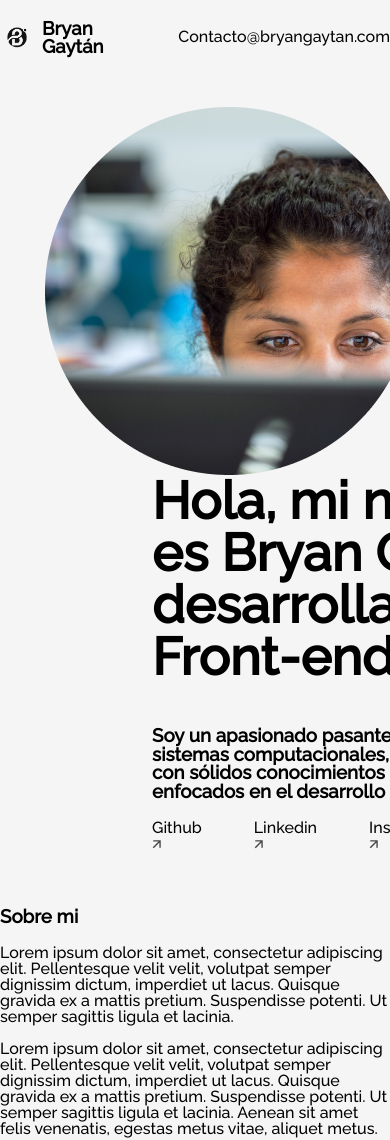
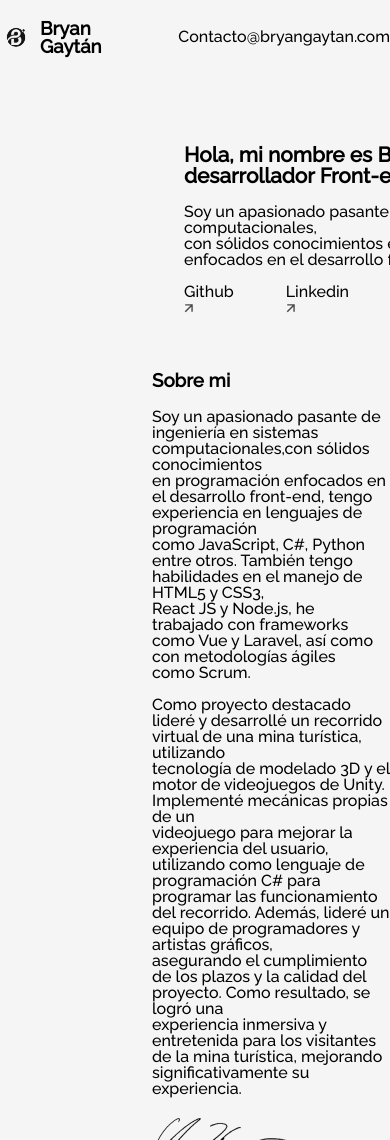
Before and after one commit to bryangaytan20/Challenge-Front-End2-portafolio, a plain HTML site: page challenge-one-portafolio-latam-repositorio-base/index.html in a window 390 px wide. Shown: the top 1140 px of the page. Drawn offline with Linux system fonts and the light colour scheme.

Commit message:
Se agrego la section "Sobre mi"
Se agrego información en la sección de sobre mi, además se agregaron los enlaces de las redes sociales.

```diff
--- a/challenge-one-portafolio-latam-repositorio-base/index.html
+++ b/challenge-one-portafolio-latam-repositorio-base/index.html
@@ -41,10 +41,10 @@
                 <h3 class="title__subsection">Soy un apasionado pasante de ingeniería en sistemas computacionales, <br> con sólidos conocimientos en programación enfocados en el desarrollo front-end.</h3>
                 <ul class="title__network">
                      <!-- Pon los enlaces de tus redes sociales favoritas -->
-                    <li class="title__network__item"><a href="">Github <img src="assets\arrow.png"> </a></li>
-                    <li class="title__network__item"><a href="">Linkedin <img src="assets\arrow.png"></a></li>
-                    <li class="title__network__item"><a href="">Instagram <img src="assets\arrow.png"></a></li>
-                    <li class="title__network__item"><a href="">Currículo <img src="assets\arrow.png"></a></li>
+                    <li class="title__network__item"><a href="https://github.com/bryangaytan20">Github <img src="assets\arrow.png" target="_blank" rel="noopener noreferrer"> </a></li>
+                    <li class="title__network__item"><a href="https://www.linkedin.com/in/bryangaytan/" target="_blank" rel="noopener noreferrer">Linkedin <img src="assets\arrow.png"></a></li>
+                    <li class="title__network__item"><a href="https://www.instagram.com/bryan.morrisonm/" target="_blank" rel="noopener noreferrer">Instagram <img src="assets\arrow.png"></a></li>
+                    <li class="title__network__item"><a href="" target="_blank" rel="noopener noreferrer">Currículo <img src="assets\arrow.png"></a></li>
                 </ul>
             </div>
         </div>
@@ -54,8 +54,8 @@
     <section class="about" id="sobre-mi">
         <div class="about__container">
             <h3 class="about__title">Sobre mi</h3>
-            <p class="about__paragraph">Lorem ipsum dolor sit amet, consectetur adipiscing elit. Pellentesque velit velit, volutpat semper dignissim dictum, imperdiet ut lacus. Quisque gravida ex a mattis pretium. Suspendisse potenti. Ut semper sagittis ligula et lacinia.  </p>
-            <p class="about__paragraph">Lorem ipsum dolor sit amet, consectetur adipiscing elit. Pellentesque velit velit, volutpat semper dignissim dictum, imperdiet ut lacus. Quisque gravida ex a mattis pretium. Suspendisse potenti. Ut semper sagittis ligula et lacinia. Aenean sit amet felis venenatis, egestas metus vitae, aliquet metus.</p>
+            <p class="about__paragraph">Soy un apasionado pasante de ingeniería en sistemas computacionales,con sólidos conocimientos <br> en programación enfocados en el desarrollo front-end, tengo experiencia en lenguajes de programación <br> como JavaScript, C#, Python entre otros. También tengo habilidades en el manejo de HTML5 y CSS3, <br> React JS y Node.js, he trabajado con frameworks como Vue y Laravel, así como con metodologías ágiles <br> como Scrum.</p>
+            <p class="about__paragraph">Como proyecto destacado lideré y desarrollé un recorrido virtual de una mina turística, utilizando <br> tecnología de modelado 3D y el motor de videojuegos de Unity. Implementé mecánicas propias de un <br> videojuego para mejorar la experiencia del usuario, utilizando como lenguaje de programación C# para <br> programar las funcionamiento del recorrido. Además, lideré un equipo de programadores y artistas gráficos, <br> asegurando el cumplimiento de los plazos y la calidad del proyecto. Como resultado, se logró una <br> experiencia inmersiva y entretenida para los visitantes de la mina turística, mejorando significativamente su <br> experiencia.</p>
             <!-- Si quieres, pon tú firma acá! -->
             <img src="assets\signature.png">
         </div>
--- a/challenge-one-portafolio-latam-repositorio-base/style.css
+++ b/challenge-one-portafolio-latam-repositorio-base/style.css
@@ -52,17 +52,17 @@ section.menu{
 .menu__header{
     display: flex;
     align-items: center;
-    gap: 8px;
+    gap: 0.5rem;
 }
 
 .menu__header img{
-    width: 34px;
-    height: 34px;
+    width: 2rem;
+    height: 2rem;
 }
 
 .menu__list{
     display: flex;
-    gap: 32px;
+    gap: 2rem;
 }
 
 .menu__list__item:nth-child(6){
@@ -75,40 +75,62 @@ section.menu{
 
 /*Sección Title*/
 
-section.title{
+section.tittle{
+    height: 100%;
+}
+
+
+.title__div{
     display: flex;
+    flex-direction: row-reverse;
     justify-content: space-around;
+    /* Esto es lo que me causa el problema de mover los elementos hacia la izquierda */
+    padding-left: 9.5rem;
+    padding-right: 9.5rem;
     align-items: center;
+    max-width: 100%;
 }
 
 .title__container{
-    margin-left: 152px;
-    margin-top: 32px;
-    padding: 21px 0;
+    height: 50%;
+    margin-top: 2rem;
+    padding: 1.3rem 0;
 }
 
 .title__container h2{
-    font-size: 52px;
+    font-size: 3.25rem;
+}
+
+.title__container h3{
+    font-size: 1.3rem;
+    font-weight: lighter;
+}
+
+.title__network{
+    font-size: 1rem;
+    display: flex;
+    padding: 0;
+    gap: 3.25rem;
 }
 
 .title__profile{
-    float: right;
-    margin-top: 32px;
-    margin-right: 152px;
+    width: 23rem;
+    height: 23rem;
+    margin-top: 2rem;
+    max-width: 100%;
 
-}
-
-.title__network{
-    display: flex;
-    justify-content:flex-start;
-    padding: 0;
-    gap: 52px;
 }
 
 /*Sección About*/
 
 section.about{
+    background: #F5F5F5;
 
+}
+
+.about__container{
+    padding-left: 9.5rem;
+    /* padding-right: 33rem; */
 }
 
 /*Sección Hobbies*/
@@ -146,6 +168,36 @@ Utiliza las referencias de los breakpoints @media abajo */
 
 
 /*Tablet*/
+
+@media (max-width: 768px) {
+
+    /*title*/
+    .title__div{
+        margin: 0, 2rem
+    }
+
+    .title__container{
+        margin-left: 2rem;
+    }
+
+    .title__container h2{
+        font-size: 1.3rem;
+    }
+
+    .title__container h3{
+        font-size: 1rem;
+    }
+
+    .title__profile{
+        width: 9.125rem;
+        height: 9.125rem;
+        margin-right: 9.5rem;
+        margin-left: 2rem;
+    }
+
+}
+
+
 @media (min-width: 768px) {
 
     /* Menú */
@@ -154,7 +206,11 @@ Utiliza las referencias de los breakpoints @media abajo */
         display: flex;
     }
 
-/*title*/
+    /*title*/
+
+
+
+
 
 /*Skills*/
 
```
